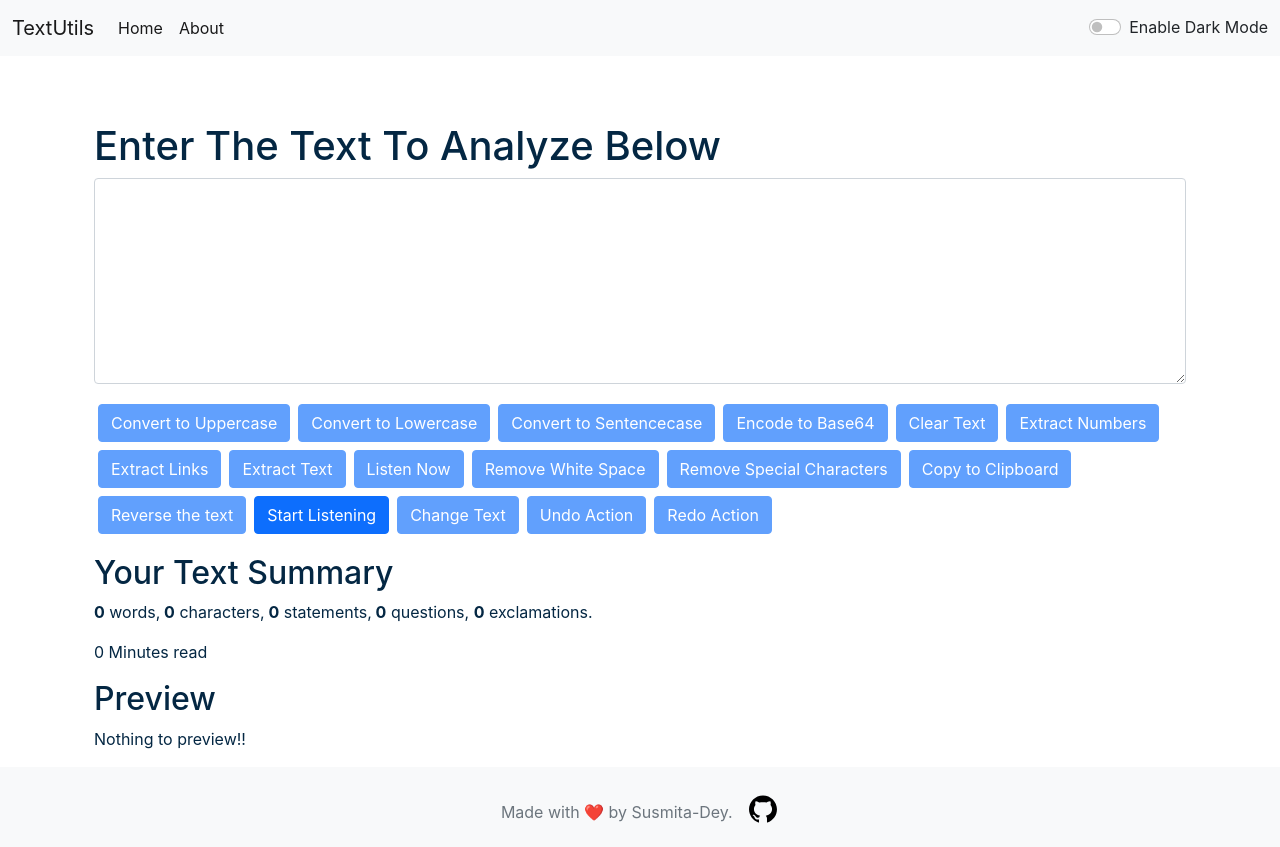
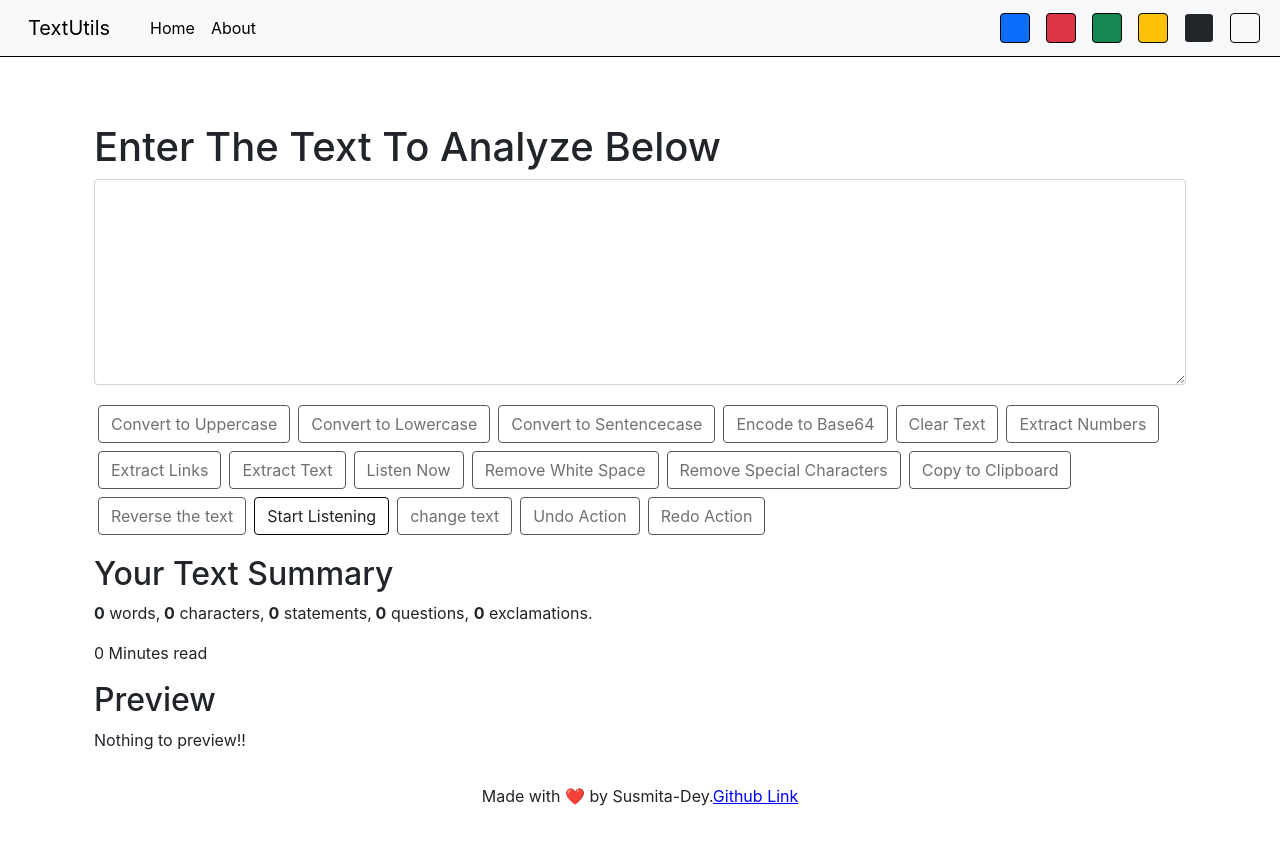
Before and after one commit to Susmita-Dey/TextUtils, a React (Create React App) app: page / in a window 1280 px wide. After the commit the page ends 824 px from the top, so only its background shows below. Built offline with nearby package versions, Linux system fonts and the light colour scheme.

Commit message:
colour palette

```diff
--- a/src/App.js
+++ b/src/App.js
@@ -12,38 +12,101 @@ function App() {
   const [mode, setMode] = useState("light");
   const [alert, setAlert] = useState(null);
 
-  // const removeBodyClasses = () => {
-  //   document.body.classList.remove("bg-light");
-  //   document.body.classList.remove("bg-dark");
-  //   document.body.classList.remove("bg-success");
-  //   document.body.classList.remove("bg-danger");
-  //   document.body.classList.remove("bg-warning");
-  //   document.body.classList.remove("bg-primary");
-  // };
+    const toggleMode = (mode) => {
+      // dynamic chnages
+      // body
+      document.body.style.backgroundColor = "#fff"
+      document.body.style.color = "#000"
 
-  const toggleMode = () => {
-    // removeBodyClasses();
-    // console.log(cls);
-    // document.body.classList.add("bg-" + cls);
-    if (mode === "light") {
-      setMode("dark");
-      document.body.style.backgroundColor = "#042743";
-      showAlert("Dark mode has been enabled", "success");
 
-      // document.title = "TextUtils - Dark Mode";
-      // setInterval(() => {
-      //   document.title = "TextUtils - Dark Mode";
-      // }, 2000);
-      // setInterval(() => {
-      //   document.title = "Install TextUtils  now";
-      // }, 1500);
-    } else {
-      setMode("light");
-      document.body.style.backgroundColor = "white";
-      showAlert("Light mode has been enabled", "success");
-      // document.title = "TextUtils - Light Mode";
-    }
-  };
+      // navbar
+      Array.from(document.getElementById("nav").classList).forEach(element => {
+        document.getElementById("nav").classList.remove(element)
+      });
+      document.getElementById("nav").classList.add("navbar-"+mode, "bg-"+mode, "navbar", "navbar-expand-lg")
+      Array.from(document.querySelectorAll(".nav-link")).forEach(element => {
+        element.style.color = "#fff"
+      });
+
+
+      // buttons
+      Array.from(document.querySelectorAll(".btn")).forEach(element => {
+        element.style.backgroundColor = ""
+        element.style.color = "#fff"
+        Array.from(element.classList).forEach(e => {
+          element.classList.remove(e)
+          element.classList.add("btn", "mx-1", "my-1","btn-"+mode)
+        });
+      });
+
+
+      // footer
+      Array.from(document.getElementById("footer").classList).forEach(element => {
+        document.getElementById("footer").classList.remove(element)
+      });
+      document.getElementById("footer").classList.add("footer", "mt-auto", "py-3", "bg-"+mode)
+      document.getElementById("footer").style.color = "#fff"
+
+
+
+      // changes particular to each mode
+      if(mode==="dark"){
+        document.body.style.backgroundColor = "#042743"
+        document.body.style.color = "#fff"
+        document.getElementById("myBox").style.backgroundColor = "rgb(19, 70, 110)"
+        document.getElementById("myBox").style.color = "#fff"
+        Array.from(document.querySelectorAll(".btn")).forEach(element => {
+          element.style.backgroundColor = "rgb(19, 70, 110)"
+          element.style.color = "#fff"
+        });
+      }
+
+
+      if(mode==="light"){
+        document.getElementById("myBox").style.backgroundColor = "#fff"
+        document.getElementById("myBox").style.color = "#000"
+        Array.from(document.querySelectorAll(".nav-link")).forEach(element => {
+          element.style.color = "#000"
+        });
+        Array.from(document.querySelectorAll(".btn")).forEach(element => {
+          element.style.backgroundColor = "#fff"
+          element.style.color = "#000"
+        });
+        document.getElementById("footer").style.color = "#000"
+      }
+
+
+      if(mode==="primary"){
+        document.getElementById("myBox").style.backgroundColor = "blue"
+        document.getElementById("myBox").style.color = "#fff"
+      }
+
+
+      if(mode==="danger"){
+        document.getElementById("myBox").style.backgroundColor = "#d9534f"
+        document.getElementById("myBox").style.color = "#fff"
+      }
+
+
+
+      if(mode==="success"){
+        document.getElementById("myBox").style.backgroundColor = "#5cb85c"
+        document.getElementById("myBox").style.color = "#fff"
+      }
+
+
+      if(mode==="warning"){
+        document.getElementById("myBox").style.backgroundColor = "rgb(255, 193, 7)"
+        document.getElementById("myBox").style.color = "#000"
+        Array.from(document.querySelectorAll(".btn")).forEach(element => {
+          element.style.color = "#000"
+        });
+        Array.from(document.querySelectorAll(".nav-link")).forEach(element => {
+          element.style.color = "#000"
+        });
+        document.getElementById("footer").style.color = "#000"
+      }
+    };
 
   const showAlert = (message, type) => {
     setAlert({
--- a/src/components/Footer.js
+++ b/src/components/Footer.js
@@ -1,18 +1,12 @@
 import React, { Component } from "react";
-import {AiOutlineGithub} from "react-icons/ai";
 
 export class Footer extends Component {
   render() {
-    let styles={
-      fontSize: "2em",
-      color: "black",
-      marginLeft: ".9rem"
-    }
     return (
       <div>
-        <footer className="footer mt-auto py-3 bg-light">
+        <footer className="footer mt-auto py-3" id="footer">
             <div className="container text-center">
-            <span class="text-muted" >Made with ❤️ by Susmita-Dey.<a style= {styles} href="https://github.com/Susmita-Dey/TextUtils"><AiOutlineGithub/></a> </span>
+            <span>Made with ❤️ by Susmita-Dey.<a href="https://github.com/Susmita-Dey/TextUtils" id="footerLink" style={{color:"blue"}}>Github Link</a> </span>
             </div>
         </footer>
       </div>
--- a/src/components/Navbar.js
+++ b/src/components/Navbar.js
@@ -6,9 +6,10 @@ export default function Navbar(props) {
   return (
     <nav
       className={`navbar navbar-expand-lg navbar-${props.mode} bg-${props.mode}`}
+      id="nav" style={{'borderBottom':'.25px solid black'}}
     >
       <div className="container-fluid">
-        <Link className="navbar-brand" to="/">
+        <Link className="navbar-brand nav-link" to="/"  style={{"color":"black"}}>
           {props.title}
         </Link>
         <button
@@ -25,81 +26,34 @@ export default function Navbar(props) {
         <div className="collapse navbar-collapse" id="navbarSupportedContent">
           <ul className="navbar-nav me-auto mb-2 mb-lg-0">
             <li className="nav-item">
-              <Link className="nav-link active" aria-current="page" to="/">
+              <Link className="nav-link active" aria-current="page" to="/" style={{"color":"black"}}>
                 Home
               </Link>
             </li>
             <li className="nav-item">
-              <Link className="nav-link active" to="/about">
+              <Link className="nav-link active" to="/about" style={{"color":"black"}}>
                 {props.aboutText}
               </Link>
             </li>
           </ul>
-          {/* <div className="d-flex">
-            <div
-              className="bg-primary rounded mx-2"
-              onClick={() => {
-                props.toggleMode("primary");
-              }}
-              style={{ height: "30px", width: "30px", cursor: "pointer" }}
-            ></div>
-            <div
-              className="bg-success rounded mx-2"
-              onClick={() => {
-                props.toggleMode("success");
-              }}
-              style={{ height: "30px", width: "30px", cursor: "pointer" }}
-            ></div>
-            <div
-              className="bg-danger rounded mx-2"
-              onClick={() => {
-                props.toggleMode("danger");
-              }}
-              style={{ height: "30px", width: "30px", cursor: "pointer" }}
-            ></div>
-            <div
-              className="bg-warning rounded mx-2"
-              onClick={() => {
-                props.toggleMode("warning");
-              }}
-              style={{ height: "30px", width: "30px", cursor: "pointer" }}
-            ></div>
-            <div
-              className="bg-dark rounded mx-2"
-              onClick={() => {
-                props.toggleMode("dark");
-              }}
-              style={{ height: "30px", width: "30px", cursor: "pointer" }}
-            ></div>
-            <div
-              className="bg-light rounded mx-2"
-              onClick={() => {
-                props.toggleMode("light");
-              }}
-              style={{ height: "30px", width: "30px", cursor: "pointer" }}
-            ></div>
-          </div> */}
-          <div
-            className={`form-check form-switch text-${
-              props.mode === "light" ? "dark" : "light"
-            }`}
-          >
-            <input
-              className="form-check-input"
-              type="checkbox"
-              onClick={() => {
-                props.toggleMode("light");
-              }}
-              role="switch"
-              id="flexSwitchCheckDefault"
-            />
-            <label
-              className="form-check-label"
-              htmlFor="flexSwitchCheckDefault"
-            >
-              Enable Dark Mode
-            </label>
-          </div>
+          <div className="d-flex">
+              <div className="bg-primary rounded mx-2" onClick={()=>{props.toggleMode('primary')}} style={{height:'30px', width:'30px',cursor :'pointer',border:'1px solid black'}}></div>
+            </div>
+            <div className="d-flex">
+              <div className="bg-danger rounded mx-2" onClick={()=>{props.toggleMode('danger')}} style={{height:'30px', width:'30px',cursor :'pointer',border:'1px solid black'}}></div>
+            </div>
+            <div className="d-flex">
+              <div className="bg-success rounded mx-2" onClick={()=>{props.toggleMode('success')}} style={{height:'30px', width:'30px',cursor :'pointer',border:'1px solid black'}}></div>
+            </div>
+            <div className="d-flex">
+              <div className="bg-warning rounded mx-2" onClick={()=>{props.toggleMode('warning')}} style={{height:'30px', width:'30px',cursor :'pointer',border:'1px solid black'}}></div>
+            </div>
+            <div className="d-flex text-dark">
+              <div className="bg-dark rounded mx-2" onClick={()=>{props.toggleMode('dark')}} style={{height:'30px', width:'30px',cursor :'pointer',border:'1px solid white'}}></div>
+            </div>
+            <div className="d-flex text-light">
+              <div className="bg-light rounded mx-2" onClick={()=>{props.toggleMode('light')}} style={{height:'30px', width:'30px',cursor :'pointer',border:'1px solid black'}}></div>
+            </div>
         </div>
       </div>
     </nav>
--- a/src/components/TextForm.js
+++ b/src/components/TextForm.js
@@ -218,9 +218,6 @@ export default function TextForm(props) {
     <>
       <div
         className="container"
-        style={{
-          color: props.mode === 'dark' ? 'white' : '#042743',
-        }}
       >
         <h1 className="mb-2">{props.heading}</h1>
         <div className="mb-3">
@@ -238,123 +235,143 @@ export default function TextForm(props) {
         </div>
         <button
           disabled={text.length === 0}
-          className="btn btn-primary mx-1 my-1"
+          className="btn  mx-1 my-1"
           onClick={handleUpClick}
+          style={{border:"1px solid black"}}
         >
           Convert to Uppercase
         </button>
         <button
           disabled={text.length === 0}
-          className="btn btn-primary mx-1 my-1"
+          className="btn  mx-1 my-1"
           onClick={handleLowClick}
+          style={{border:"1px solid black"}}
         >
           Convert to Lowercase
         </button>
         <button
           disabled={text.length === 0}
-          className="btn btn-primary mx-1 my-1"
+          className="btn  mx-1 my-1"
           onClick={handleSentenceClick}
+          style={{border:"1px solid black"}}
         >
           Convert to Sentencecase
         </button>
         <button
           disabled={text.length === 0}
-          className="btn btn-primary mx-1 my-1"
+          className="btn  mx-1 my-1"
           onClick={handlebase64Click}
+          style={{border:"1px solid black"}}
         >
           Encode to Base64
         </button>
         <button
           disabled={text.length === 0}
-          className="btn btn-primary mx-1 my-1"
+          className="btn  mx-1 my-1"
           onClick={handleClearClick}
+          style={{border:"1px solid black"}}
         >
           Clear Text
         </button>
         <button
           disabled={text.length === 0}
-          className="btn btn-primary mx-1 my-1"
+          className="btn  mx-1 my-1"
           onClick={handleNumExtract}
+          style={{border:"1px solid black"}}
         >
           Extract Numbers
         </button>
         <button
           disabled={text.length === 0}
-          className="btn btn-primary mx-1 my-1"
+          className="btn  mx-1 my-1"
           onClick={handleLinkExtract}
+          style={{border:"1px solid black"}}
         >
           Extract Links
         </button>
         <button
           disabled={text.length === 0}
-          className="btn btn-primary mx-1 my-1"
+          className="btn  mx-1 my-1"
           onClick={handletextExtract}
+          style={{border:"1px solid black"}}
         >
           Extract Text
         </button>
         <button
           disabled={text.length === 0}
-          className="btn btn-primary mx-1 my-1"
+          className="btn  mx-1 my-1"
           onClick={handleSpeakClick}
+          style={{border:"1px solid black"}}
         >
           Listen Now
         </button>
         <button
           disabled={text.length === 0}
-          className="btn btn-primary mx-1 my-1"
+          className="btn  mx-1 my-1"
           onClick={handleRemoveWhiteSpaceClick}
+          style={{border:"1px solid black"}}
         >
           Remove White Space
         </button>
 
         <button
           disabled={text.length === 0}
-          className="btn btn-primary mx-1 my-1"
+          className="btn  mx-1 my-1"
           onClick={handleRemoveSpecialCharacters}
+          style={{border:"1px solid black"}}
         >
           Remove Special Characters
         </button>
 
         <button
           disabled={text.length === 0}
-          className="btn btn-primary mx-1 my-1"
+          className="btn mx-1 my-1"
           onClick={handleCopyClick}
+          style={{border:"1px solid black"}}
         >
           Copy to Clipboard
         </button>
         <button
           disabled={text.length === 0}
-          className="btn btn-primary mx-1 my-1"
+          className="btn  mx-1 my-1"
           onClick={handlereverseClick}
+          style={{border:"1px solid black"}}
         >
           Reverse the text
         </button>
 
         <button
-          className="btn btn-primary mx-1 my-1"
+          className="btn  mx-1 my-1"
           onClick={() => setIsListening((prevState) => !prevState)}
+
+          style={{border:"1px solid black"}}
         >
           {isListening ? 'Stop Listening' : 'Start Listening'}
         </button>
 
         <button
           disabled={text.length === 0}
-          className="btn btn-primary mx-1 my-1"
+          className="btn  mx-1 my-1"
+
+          style={{border:"1px solid black"}}
           onClick={replace}
         >
-          Change Text
+          change text
         </button>
         <button
           disabled={textState.undoStack.length === 0}
-          className="btn btn-primary mx-1 my-1"
+          className="btn  mx-1 my-1"
+
+          style={{border:"1px solid black"}}
           onClick={handleUndo}
         >
           Undo Action
         </button>
         <button
           disabled={textState.redoStack.length === 0}
-          className="btn btn-primary mx-1 my-1"
+          className="btn  mx-1 my-1"
           onClick={handleRedo}
+          style={{border:"1px solid black"}}
         >
           Redo Action
         </button>
@@ -362,9 +379,6 @@ export default function TextForm(props) {
 
       <div
         className="container my-3"
-        style={{
-          color: props.mode === 'dark' ? 'white' : '#042743',
-        }}
       >
         <h2>Your Text Summary</h2>
         <p>
```
Also changed, not shown: 1 other file (tests, documents, lock files or other folders).
